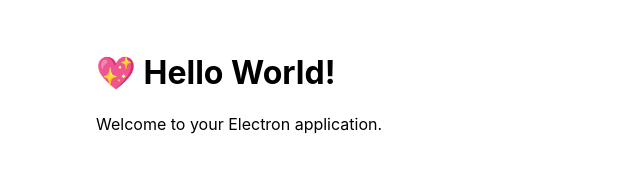
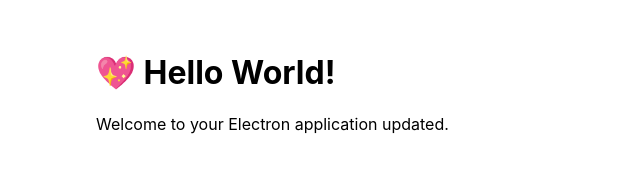
Before and after one commit to TachoTrans/TachoTrans, an Electron app: page src/index.html in a window 800 px wide. Shown: the full height of the page, 0-640 px from the left. Drawn offline with Linux system fonts and the light colour scheme.

Commit message:
Testing space repo

```diff
--- a/src/index.html
+++ b/src/index.html
@@ -7,6 +7,6 @@
   </head>
   <body>
     <h1>💖 Hello World!</h1>
-    <p>Welcome to your Electron application.</p>
+    <p>Welcome to your Electron application updated.</p>
   </body>
 </html>
```
